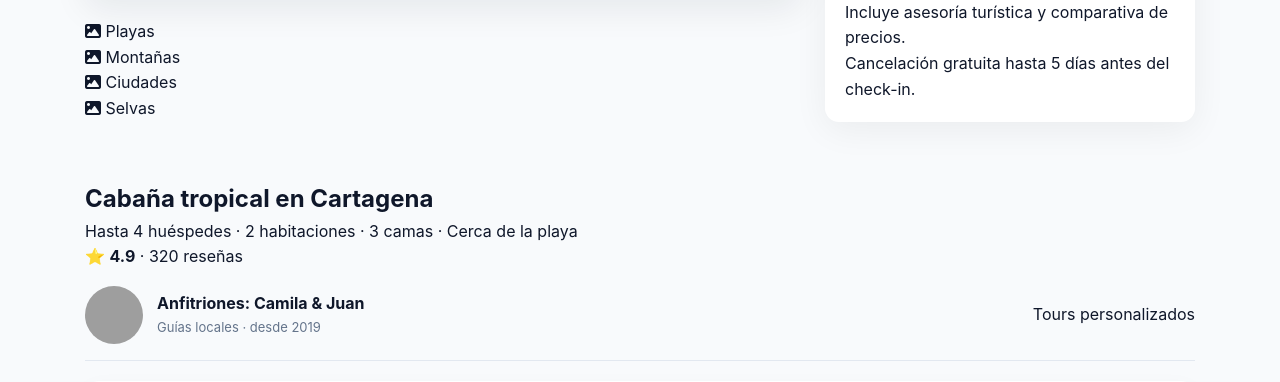
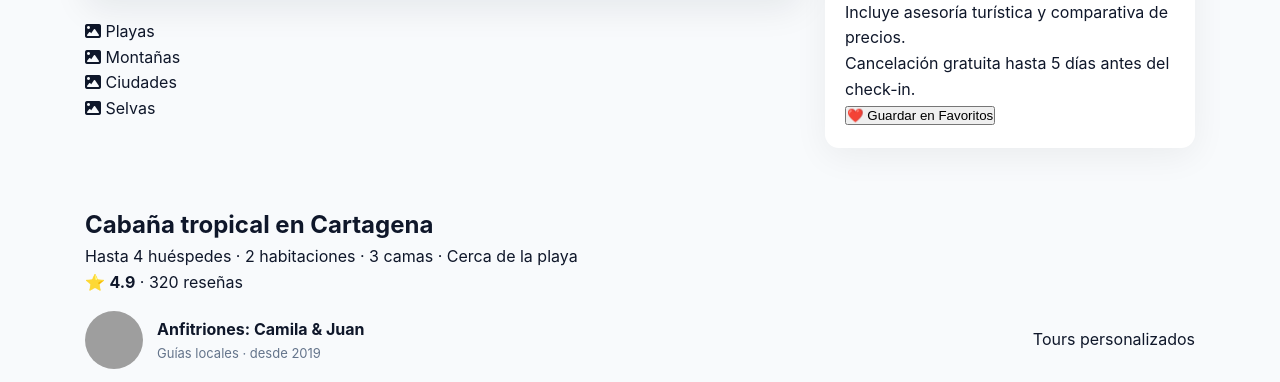
Before and after one commit to samueldiazgonzalez/Ocean_proyect, a PHP site: page /Vista/Cartagena.php in a window 1280 px wide. Shown: the part 697-1079 px from the top of the page. Run offline with PHP 8.4, Linux system fonts and the light colour scheme; data that the repository does not hold is empty; grey boxes are pictures that could not be loaded.

Commit message:
Boton me encanta prototipo en vista cartagena

```diff
--- a/Vista/Cartagena.php
+++ b/Vista/Cartagena.php
@@ -160,9 +160,19 @@ $logged_in = isset($_SESSION['user_id']);
               <p>Incluye asesoría turística y comparativa de precios.</p>
               <p class="policy">Cancelación gratuita hasta 5 días antes del check-in.</p>
             </div>
+
+            <form action="favorito.php" method="POST" class="favorite-form">
+  <input type="hidden" name="destino_id" value="1"> <!-- ID real del destino -->
+  <button type="submit" class="favorite-btn">
+    ❤️ Guardar en Favoritos
+  </button>
+</form>
           </div>
         </aside>
       </div>
+
+
+
 
       <!-- RESTO DEL CONTENIDO -->
       <main class="info-section-wrapper">
```
